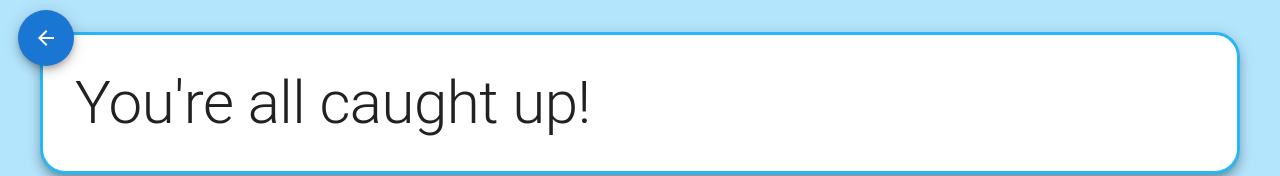
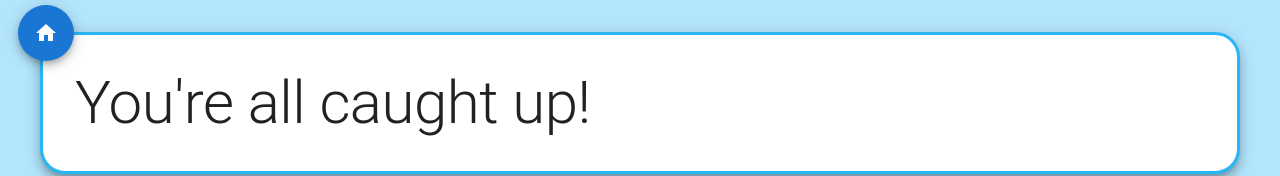
Before and after one commit to PiTiLeZarD/memup, a React (Vite) app: page /#/learn in a window 1280 px wide. Shown: the top 176 px of the page. Built offline with nearby package versions, Linux system fonts and the light colour scheme.

Commit message:
Improve navigation BackButton is now HomeButton and the BackButton is displayed in nested routes

```diff
--- a/src/pages/BackButton.tsx
+++ b/src/pages/BackButton.tsx
@@ -15,7 +15,7 @@ export const BackButton: BackButtonComponent = (): JSX.Element => {
     if (pathname == "/") return <></>;
 
     return (
-        <Fab color="primary" onClick={() => navigate("/")} sx={{ position: "absolute", top: "-25px", left: "-25px" }}>
+        <Fab color="primary" onClick={() => navigate(-1)} sx={{ position: "absolute", top: "-30px", left: "35px" }}>
             <ArrowBackIcon />
         </Fab>
     );
--- /dev/null
+++ b/src/pages/HomeButton.tsx
@@ -0,0 +1,22 @@
+import React from "react";
+import { useLocation, useNavigate } from "react-router-dom";
+
+import HomeIcon from "@mui/icons-material/Home";
+import { Fab } from "@mui/material";
+
+export type HomeButtonProps = {};
+
+export type HomeButtonComponent = React.FunctionComponent<HomeButtonProps>;
+
+export const HomeButton: HomeButtonComponent = (): JSX.Element => {
+    const { pathname } = useLocation();
+    const navigate = useNavigate();
+
+    if (pathname == "/") return <></>;
+
+    return (
+        <Fab color="primary" onClick={() => navigate("/")} sx={{ position: "absolute", top: "-30px", left: "-25px" }}>
+            <HomeIcon />
+        </Fab>
+    );
+};
--- a/src/pages/LearnPage.tsx
+++ b/src/pages/LearnPage.tsx
@@ -3,8 +3,8 @@ import React, { useState } from "react";
 import { memDeck } from "../lib";
 import { DeckBrowser } from "../modes/DeckBrowser";
 import { MemType, useStore } from "../store";
-import { BackButton } from "./BackButton";
 import { ContentBox } from "./ContentBox";
+import { HomeButton } from "./HomeButton";
 
 export type LearnPageProps = {};
 
@@ -16,7 +16,7 @@ export const LearnPage: LearnPageComponent = (): JSX.Element => {
     );
     return (
         <ContentBox>
-            <BackButton />
+            <HomeButton />
             <DeckBrowser mems={mems} />
         </ContentBox>
     );
--- a/src/pages/MemsPage.tsx
+++ b/src/pages/MemsPage.tsx
@@ -10,6 +10,7 @@ import { MemList } from "../MemList";
 import { MemType, useStore } from "../store";
 import { BackButton } from "./BackButton";
 import { ContentBox } from "./ContentBox";
+import { HomeButton } from "./HomeButton";
 
 export type MemsPageProps = {};
 
@@ -17,6 +18,7 @@ export type MemsPageComponent = React.FunctionComponent<MemsPageProps>;
 
 export const MemsPage: MemsPageComponent = (): JSX.Element => {
     const { folders } = useParams();
+
     const navigate = useNavigate();
     const [formOpen, setFormOpen] = useState<false | MemType>(false);
 
@@ -36,12 +38,14 @@ export const MemsPage: MemsPageComponent = (): JSX.Element => {
 
     return (
         <ContentBox>
-            <BackButton />
+            <HomeButton />
+            {folders && <BackButton />}
 
             <Breadcrumbs sx={{ marginBottom: "1em" }}>
                 {folders?.split(FOLDER_SEP).map((folder, i) => (
                     <Chip key={folder} onClick={handleBreadcrumbClick(i + 1)} label={folder} />
                 ))}
+                {!folders && <Chip label="/" />}
             </Breadcrumbs>
 
             <Button
@@ -51,7 +55,7 @@ export const MemsPage: MemsPageComponent = (): JSX.Element => {
                 sx={{
                     borderRadius: "25px",
                     position: "absolute",
-                    top: "-25px",
+                    top: "-30px",
                     right: "-25px",
                     height: "60px",
                     boxShadow: 3,
--- a/src/pages/SettingsPage.tsx
+++ b/src/pages/SettingsPage.tsx
@@ -4,8 +4,8 @@ import { Button, ButtonGroup, Divider, LinearProgress, Stack, TextField, Typogra
 
 import { Mem } from "../Mem";
 import { useStore } from "../store";
-import { BackButton } from "./BackButton";
 import { ContentBox } from "./ContentBox";
+import { HomeButton } from "./HomeButton";
 
 const storageSpaceUsed = () => {
     const used = Object.entries(localStorage)
@@ -24,7 +24,7 @@ export const SettingsPage: SettingsPageComponent = (): JSX.Element => {
 
     return (
         <ContentBox>
-            <BackButton />
+            <HomeButton />
             <Stack spacing={4}>
                 <Typography variant="h3">Settings</Typography>
                 <Divider />
```
